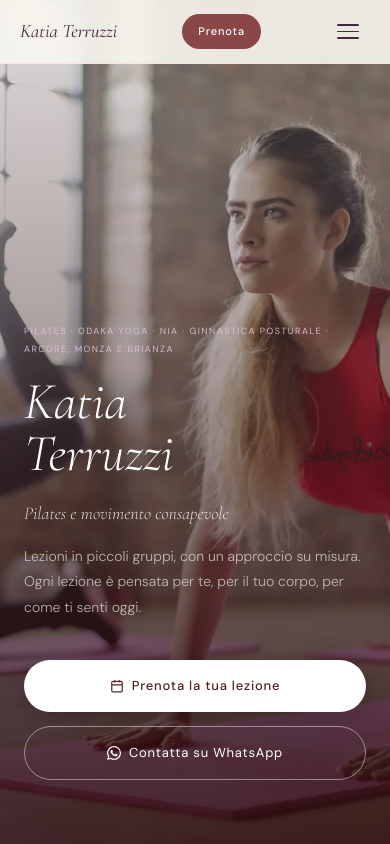
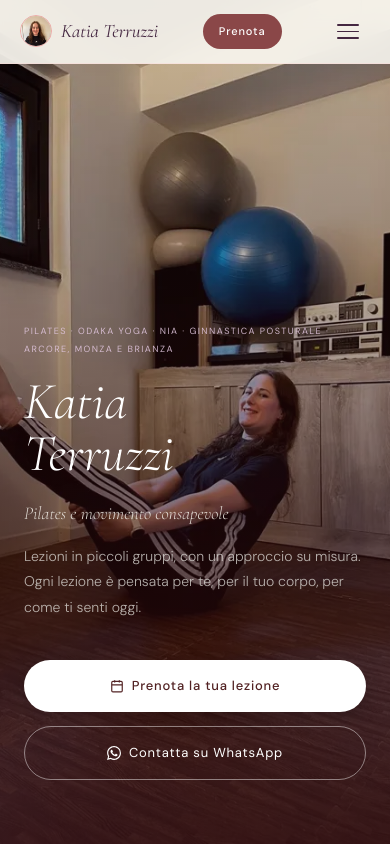
Before and after one commit to MatteoParrella/Sito_katia, a website: page index.html in a window 390 px wide. Shown: the top 844 px of the page. Drawn offline with Linux system fonts and the light colour scheme; no server answers.

Commit message:
feat: aggiungi foto di Katia nel banner hero e nel logo di tutte le pagine
Hero home ora usa una foto reale di Katia (in azione) invece dello
stock photo. Logo/nav di index, privacy, annulla e admin mostra un
avatar tondo con la sua foto. Alzato il breakpoint del menu hamburger
(700->860px) per evitare che i link vadano a capo con il logo più largo.

```diff
--- a/index.html
+++ b/index.html
@@ -92,8 +92,15 @@
       border-bottom: 1px solid oklch(90% 0.055  20 / 0.35);
     }
     .nav-logo {
+      display: flex; align-items: center; gap: 9px; flex-shrink: 0;
       font-family: 'Cormorant Garamond', serif; font-size: 19px;
       font-style: italic; color: var(--malva-800); text-decoration: none;
+      white-space: nowrap;
+    }
+    .nav-logo-photo {
+      width: 32px; height: 32px; border-radius: 50%; object-fit: cover;
+      object-position: center top; flex-shrink: 0;
+      border: 1.5px solid var(--sage-200);
     }
     .nav-links { display: flex; gap: 28px; list-style: none; }
     .nav-links a {
@@ -121,7 +128,7 @@
     .nav-toggle.open span:nth-child(1) { transform: translateY(6.5px) rotate(45deg); }
     .nav-toggle.open span:nth-child(2) { opacity: 0; }
     .nav-toggle.open span:nth-child(3) { transform: translateY(-6.5px) rotate(-45deg); }
-    @media (max-width: 700px) {
+    @media (max-width: 860px) {
       .nav-links { display: none; }
       .nav-links.open {
         display: flex; flex-direction: column;
@@ -607,7 +614,7 @@
 
 <!-- ── NAV ── -->
 <nav class="nav">
-  <a href="#top" class="nav-logo">Katia Terruzzi</a>
+  <a href="#top" class="nav-logo"><img src="/images/katia.webp" alt="" class="nav-logo-photo">Katia Terruzzi</a>
   <ul class="nav-links" id="navLinks">
     <li><a href="#chi-sono">Chi sono</a></li>
     <li><a href="#discipline">Discipline</a></li>
@@ -626,9 +633,10 @@
 <section class="hero" id="top">
   <div class="hero-img">
     <img
-      src="/images/hero.webp"
-      alt="Lezione di Pilates"
+      src="/images/gallery/g1.webp"
+      alt="Katia Terruzzi durante una lezione di Pilates"
       loading="eager"
+      style="object-position: center 20%;"
     >
   </div>
   <div class="hero-overlay"></div>
```
Also changed, not shown: admin.html (+7 -1 lines), annulla.html (+6 -1 lines), privacy.html (+3 -2 lines).
